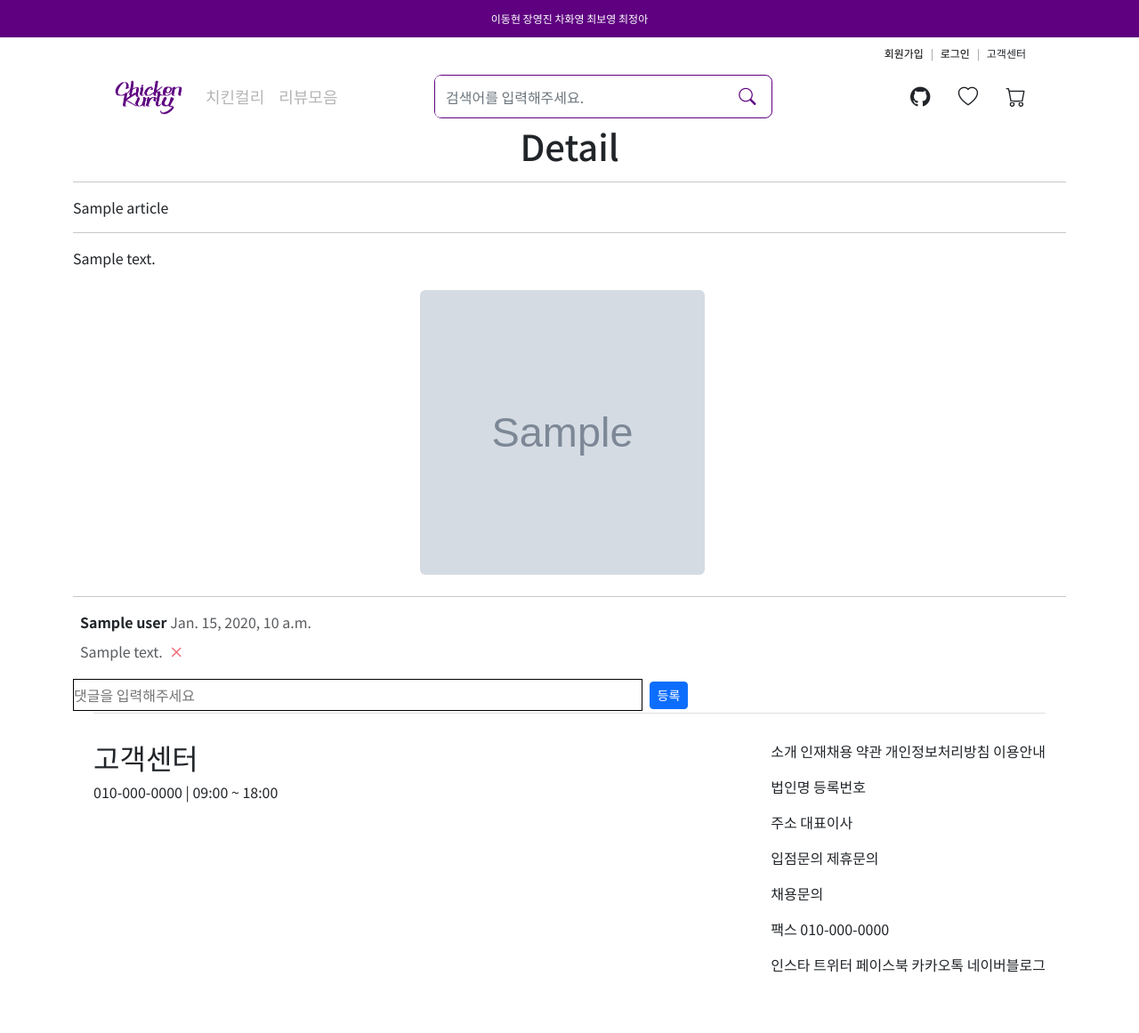
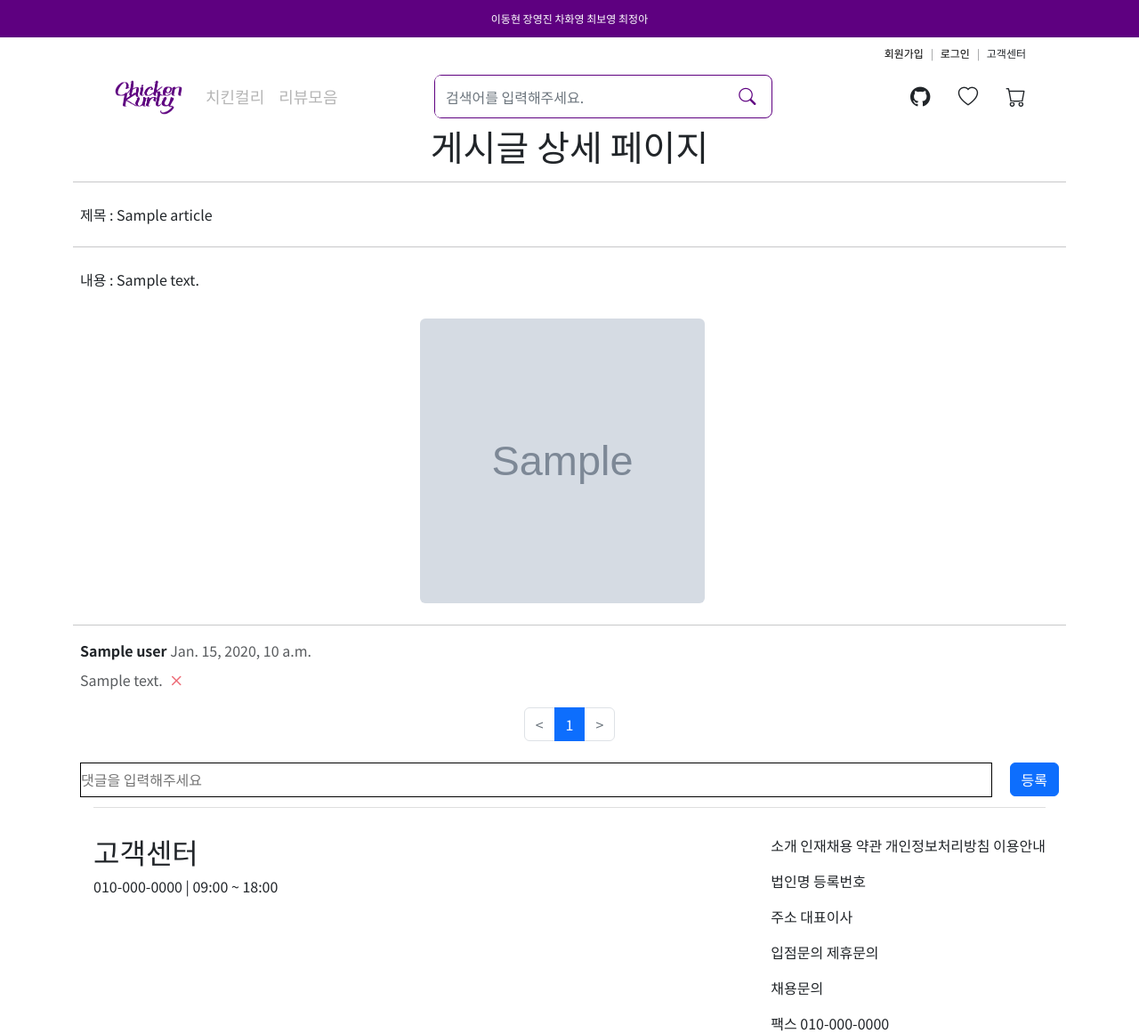
Before and after one commit to jincde/Chicken-Kurly, a Django app: template articles/templates/articles/detail.html in a window 1280 px wide. Shown: the top 1161 px of the page at 89% size. Before the commit the page ends 1093 px from the top, so only its background shows below. Run offline with Django 3.2, Linux system fonts and the light colour scheme; the template is opened without the code that fills it: most values are stand-ins (such as "Sample title", 1, 10 or a date in 2020); grey boxes marked "Sample" are stand-in pictures; some libraries are stand-ins or nearby versions.

Commit message:
feature : articles app 자유게시판 상세페이지 댓글 페이지네이션 기능 구현 완료

```diff
--- a/articles/models.py
+++ b/articles/models.py
@@ -8,7 +8,7 @@
 
 
 class Article(models.Model):
-    title = models.CharField(max_length=20)
+    title = models.CharField(max_length=30)
     content = models.TextField()
     created_at = models.DateTimeField(auto_now_add=True)
     updated_at = models.DateTimeField(auto_now=True)
@@ -24,7 +24,7 @@
 
 
 class Comment(models.Model):
-    content = models.CharField(max_length=100)
+    content = models.CharField(max_length=300)
     article = models.ForeignKey(Article, on_delete=models.CASCADE)
     created_at = models.DateTimeField(auto_now_add=True)
     user = models.ForeignKey(settings.AUTH_USER_MODEL, on_delete=models.CASCADE)
--- a/articles/templates/articles/create.html
+++ b/articles/templates/articles/create.html
@@ -3,7 +3,7 @@
 
 {% block content %}
 <div class="container ">
-  <h1 class='text-center'>글쓰기</h1><hr>
+  <h1 class='text-center'>글쓰기 페이지</h1><hr>
 
   <form action="" method="POST" enctype="multipart/form-data">
     {% csrf_token %}
--- a/articles/templates/articles/detail.html
+++ b/articles/templates/articles/detail.html
@@ -2,10 +2,14 @@
 
 {% block content %}
 <div class='container'>
-  <h1 class='text-center'>Detail</h1><hr>
-  {{ article.title }}
+  <h1 class='text-center'>게시글 상세 페이지</h1><hr>
+  <div class="p-2">
+  제목 : {{ article.title }}
+  </div>
   <hr>
-  {{ article.content }}
+  <div class="p-2">
+  내용 : {{ article.content }}
+  </div>
   {% if article.image %}
   <div class="my-4 mx-2 text-center">
     <img class="rounded me-3" style="width: 20rem; height: 20rem" src="{{ article.image.url }}" alt="image">
@@ -14,7 +18,7 @@
   <hr>
   <!-- 댓글창 -->
   {% if comments %}
-    {% for comment in comments %}
+    {% for comment in paginated_comments %}
     <div class='mx-2' sytle='margin: -2px;'>
       <span class='fs-6 fw-bold'>{{ comment.user }}</span><span class='fs-6 opacity-75'>  {{ comment.created_at }}</span>
       <p class='fs-6 opacity-75'>{{ comment.content }}
@@ -31,16 +35,66 @@
     {% else %}
         <h4 class='text-center'>댓글이 없습니다 ㅠㅠ</h4>
     {% endif %}
+
+    <!-- 댓글 페이지네이션 -->
+    {% if paginated_comments %}
+    <ul class="pagination justify-content-center">
+      <!-- 첫 페이지 -->
+      {% if paginated_comments.has_previous %}
+        <!-- 이전페이지가 있으면 연결(첫 페이지가 아니면) -->
+        <li class="page-item">
+          <a class="page-link" tabindex="-1" href="?page=1">&#60;</a>
+        </li>
+      {% else %}
+        <li class="page-item disabled">
+          <a class="page-link" href="#">&#60;</a>
+        </li>
+      {% endif %}
+
+      <!-- 페이지리스트 -->
+      <!-- //페이지 범위를 하나씩 리턴 -->
+      {% for page_number in paginated_comments.paginator.page_range %}
+        {% if page_number >= paginated_comments.number|add:-2 and page_number <= paginated_comments.number|add:2 %}
+            <!-- // 현재 페이지일 때는 active -->
+            {% if page_number == paginated_comments.number %}
+              <li class="page-item active" aria-current="page">
+                <a class="page-link" href="?page={{ page_number }}">{{ page_number }}</a>
+              </li>
+            {% else %}
+              <li class="page-item text-color-warning">
+                <a class="page-link" href="?page={{ page_number }}">{{ page_number }}</a>
+              </li>
+            {% endif %}
+        {% endif %}
+      {% endfor %}
+
+      <!-- 다음페이지 -->
+      {% if paginated_comments.has_next %}
+        <li class="page-item">
+          <a class="page-link" href="?page={{ max_index }}">&#62;</a>
+        </li>
+      {% else %}
+        <li class="page-item disabled">
+          <a class="page-link" tabindex="-1" href="#">&#62;</a>
+        </li>
+      {% endif %}
+    </ul>
+  {% endif %}
+
     <!-- 댓글 입력 폼 -->
     <form action="{% url 'articles:c_create' article.pk %}" method="POST" name="comment">
       {% csrf_token %}
-        <div style="display: inline-block;">
-          <input style="width: 40rem; border: 0.8px solid; padding: 0.3rem 0;" type="text" placeholder="댓글을 입력해주세요" name="comment" id="comment" required>
+      <div class="d-flex justify-content-center">
+        <div class="p-2 flex-grow-1">
+          <input style="width: 100%; border: 1px solid; padding: 0.4rem 0;" type="text" placeholder="댓글을 입력해주세요" name="comment" id="comment" maxlength ="300" required>
         </div>
-        <div style="display: inline-block;">
-          <button class="btn btn-primary btn-sm mb-1 ms-1" type="submit">등록</button>
+        <div class="p-2">
+          <button class="btn btn-primary mb-1 ms-1" type="submit">등록</button>
         </div>
+      </div>
     </div>
     </form>
-  </div>
+</div>
+
+
 {% endblock content %}
--- a/templates/base.html
+++ b/templates/base.html
@@ -42,7 +42,7 @@
       href="{% url 'accounts:signup' %}">회원가입</a> <span class=mx-2 style="font-weight: 100;">|</span>
     <a class="non_a" href="{% url 'accounts:login' %}">로그인</a> <span class="mx-2" style="font-weight: 100;">|</span>고객센터
   </section>
-  <nav class="navbar navbar-expand-lg bg-transparent" style="height: 63px"
+  <nav class="navbar navbar-expand-md bg-transparent" style="height: 63px"
     style="background-color: white; position: sticky; top: 0;">
     <div class="container nav-grid" style="max-width: 1050px;">
       <a class="navbar-brand" href="{% url 'products:index' %}"><img src="{% static 'images/logo.png' %}" width="80px"
```
Also changed, not shown: articles/views.py (+7 -0 lines).
